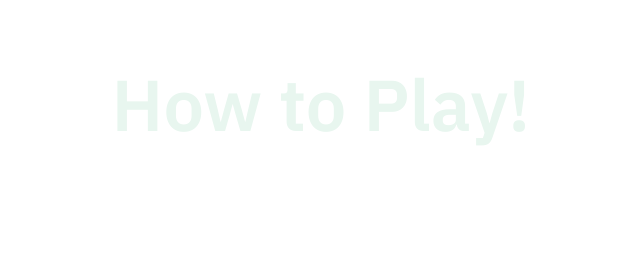
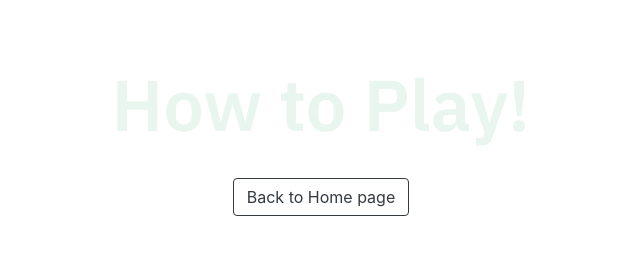
Before and after one commit to chinmai29/quizzler, a plain HTML site: page howToPlay.html in a window 1280 px wide. Shown: the whole page, without its empty margins (319-959 px from the left). Drawn offline with nearby package versions, Linux system fonts and the light colour scheme.

```diff
--- a/howToPlay.html
+++ b/howToPlay.html
@@ -26,7 +26,7 @@
     <h1 class="main-head">
         How to Play!
     </h1>
-
+    <a href="quiz.html"><button class="btn btn-outline-dark back_how">Back to Home page</button></a>
 </body>
 
 </html>
```
Also changed, not shown: medium.html (+0 -2 lines).
